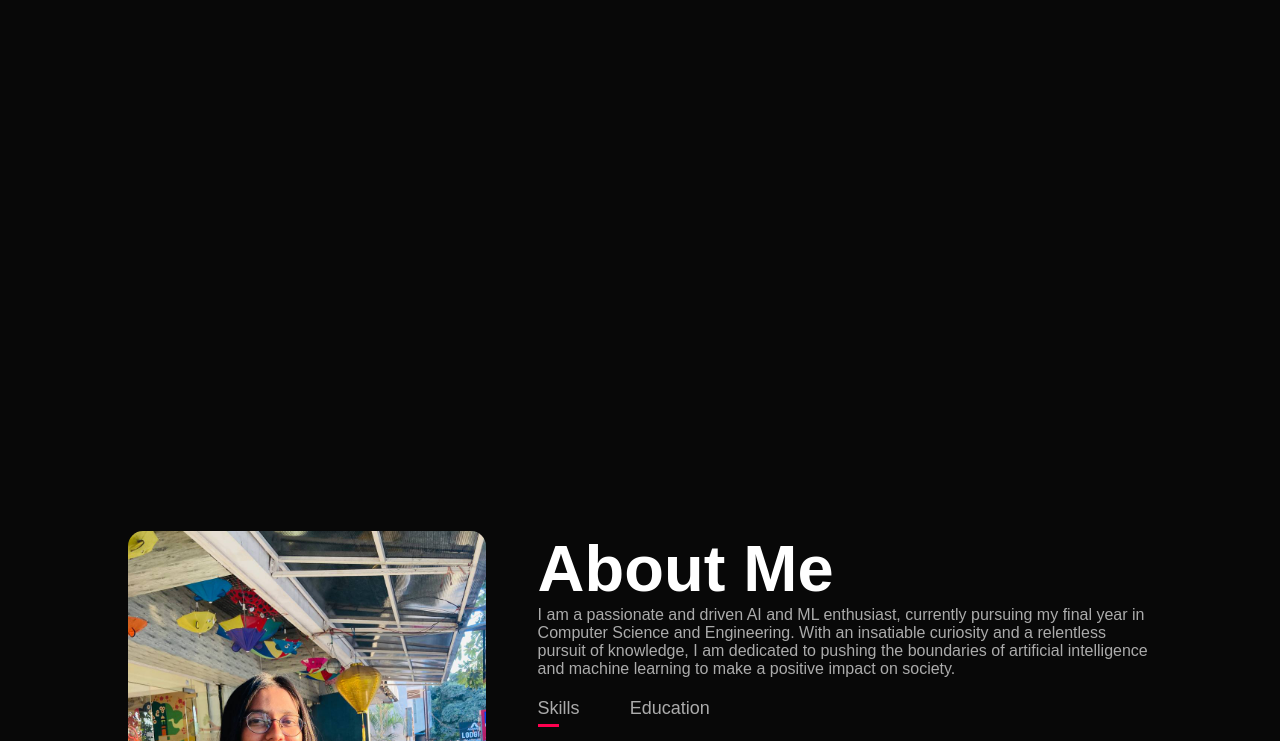
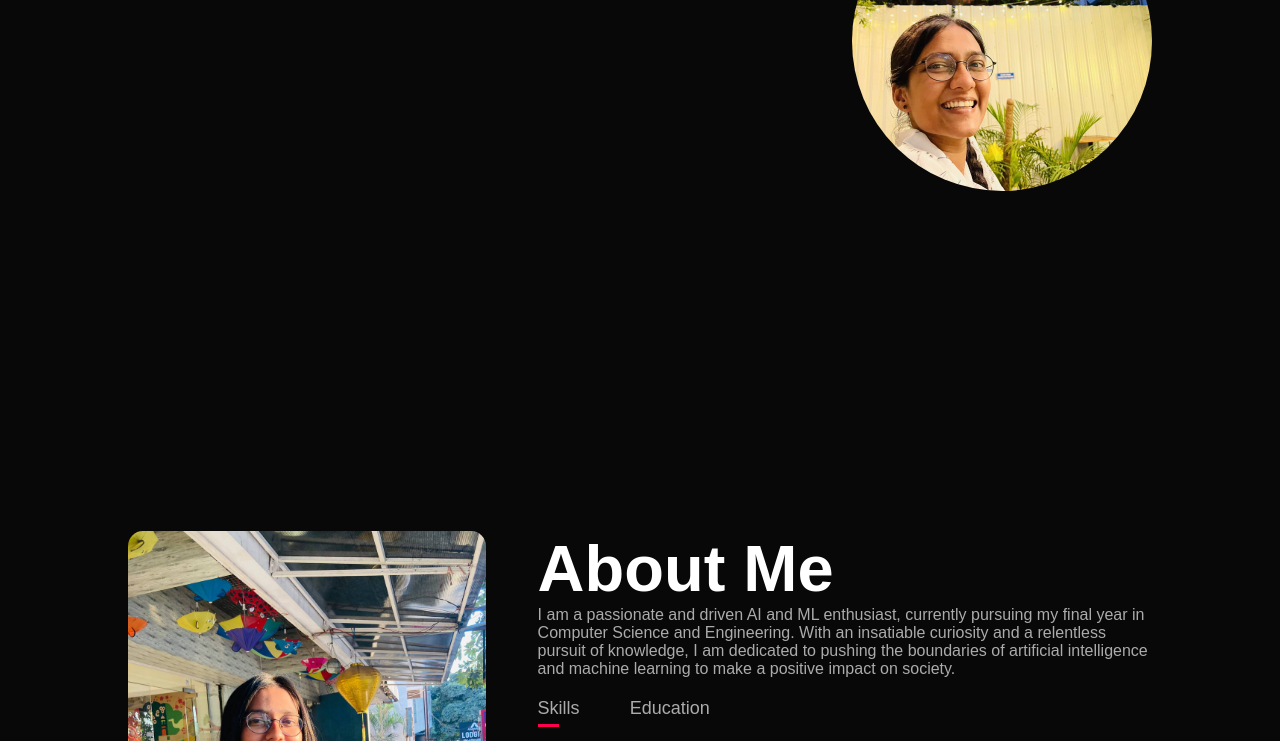
Before and after one commit to Srushtiwalli01/Portfolio, a plain HTML site: page index.html in a window 1280 px wide. Shown: the part 359-1100 px from the top of the page. Drawn offline with Linux system fonts and the light colour scheme.

Commit message:
Update colour.css

```diff
--- a/colour.css
+++ b/colour.css
@@ -14,7 +14,7 @@
     /* Clips the image within the circle */
     float: right;
     /* Positions the image on the right side */
-    background-image: url('image/photo.png');
+    background-image: url('photo.png');
     background-size: cover;
     background-position: center center;
 }
```
